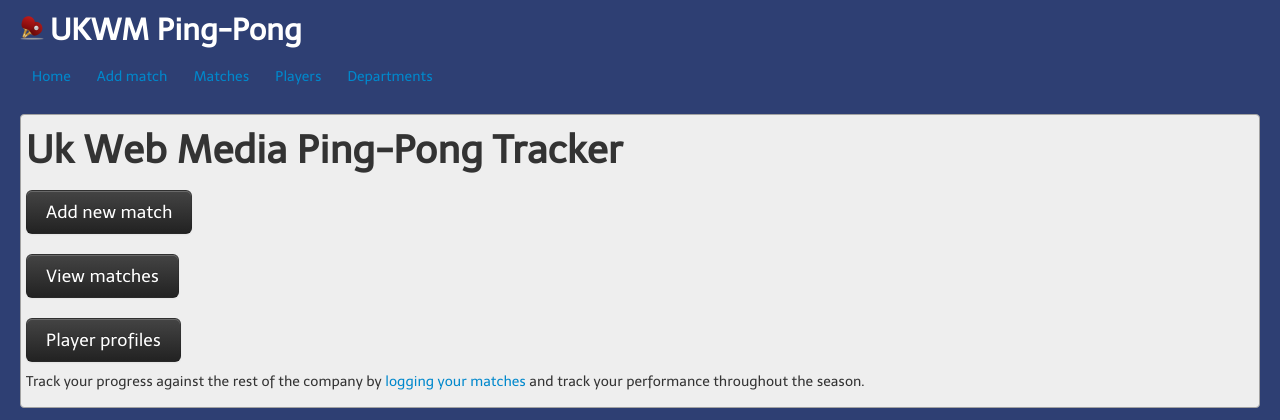
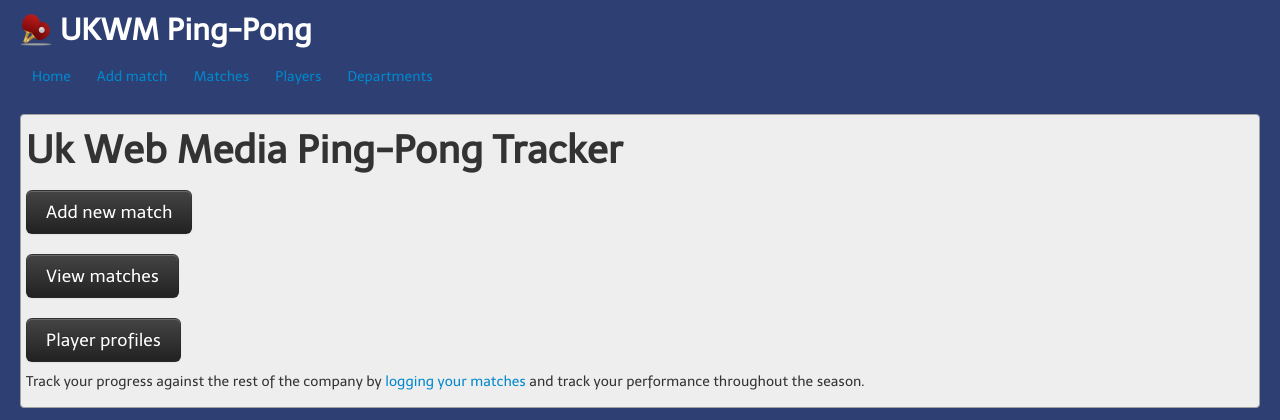
Before and after one commit to davidyell/Ping-Pong-Tracker, a CakePHP app: the page made by app/View/Pages/home.ctp in a window 1280 px wide. Shown: the top 420 px of the page. Run offline with PHP 8.4 and a stand-in for CakePHP, Linux system fonts and the light colour scheme; the template is opened without the code that fills it, so the values that code supplies are empty; some libraries are stand-ins or nearby versions.

Commit message:
Made the icon bigger.

```diff
--- a/app/webroot/css/style.css
+++ b/app/webroot/css/style.css
@@ -15,8 +15,8 @@ a.logo {
   color: white;
   text-decoration: none; }
   a.logo h1 {
-    padding-left: 30px;
-    background: url(../img/table-tennis.png) 0 6px no-repeat;
+    padding-left: 40px;
+    background: url(../img/table-tennis.png) 0 4px no-repeat;
     font-size: 30px; }
 
 legend {
--- a/app/webroot/sass/style.scss
+++ b/app/webroot/sass/style.scss
@@ -38,8 +38,8 @@ a.logo{
     color: $fg;
     text-decoration: none;
     h1{
-        padding-left: 30px;
-        background: url(../img/table-tennis.png) 0 6px no-repeat;
+        padding-left: 40px;
+        background: url(../img/table-tennis.png) 0 4px no-repeat;
         font-size: 30px;
     }
 }
```
Also changed, not shown: app/webroot/img/table-tennis.png.
